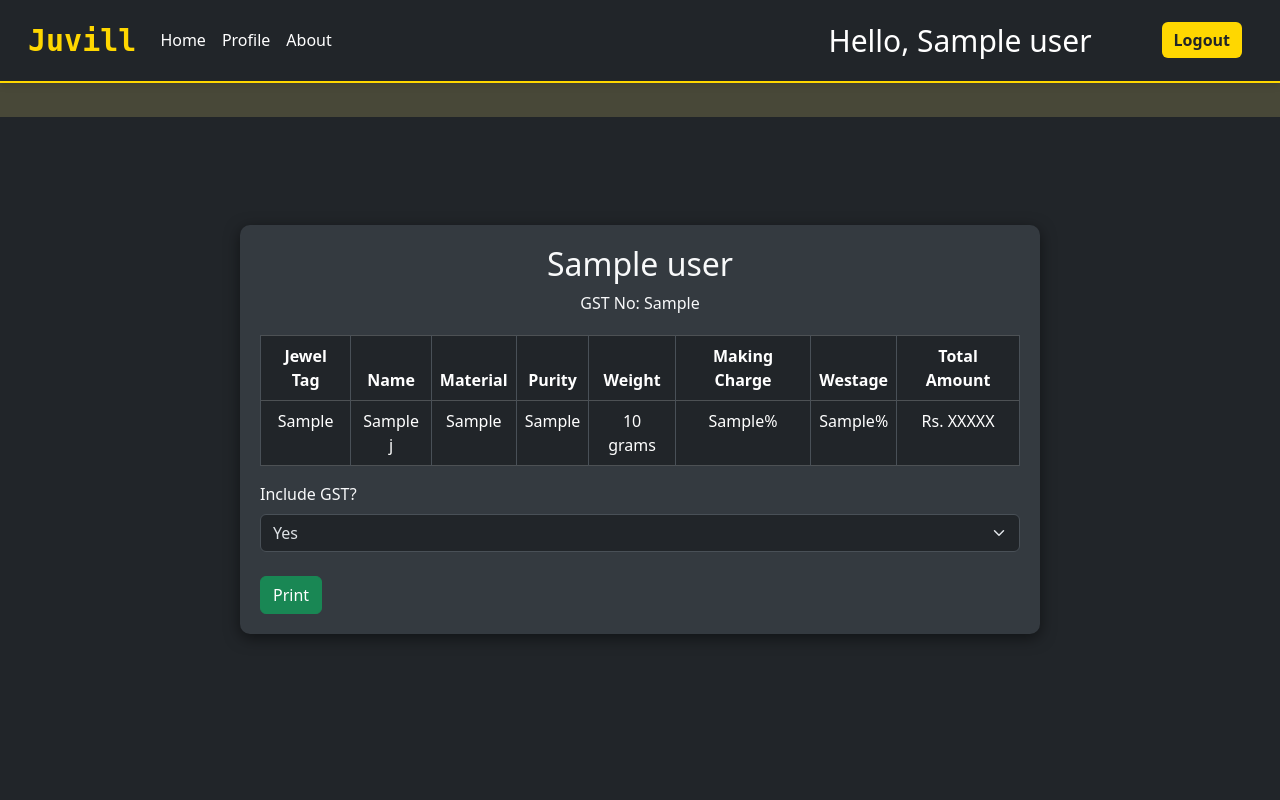
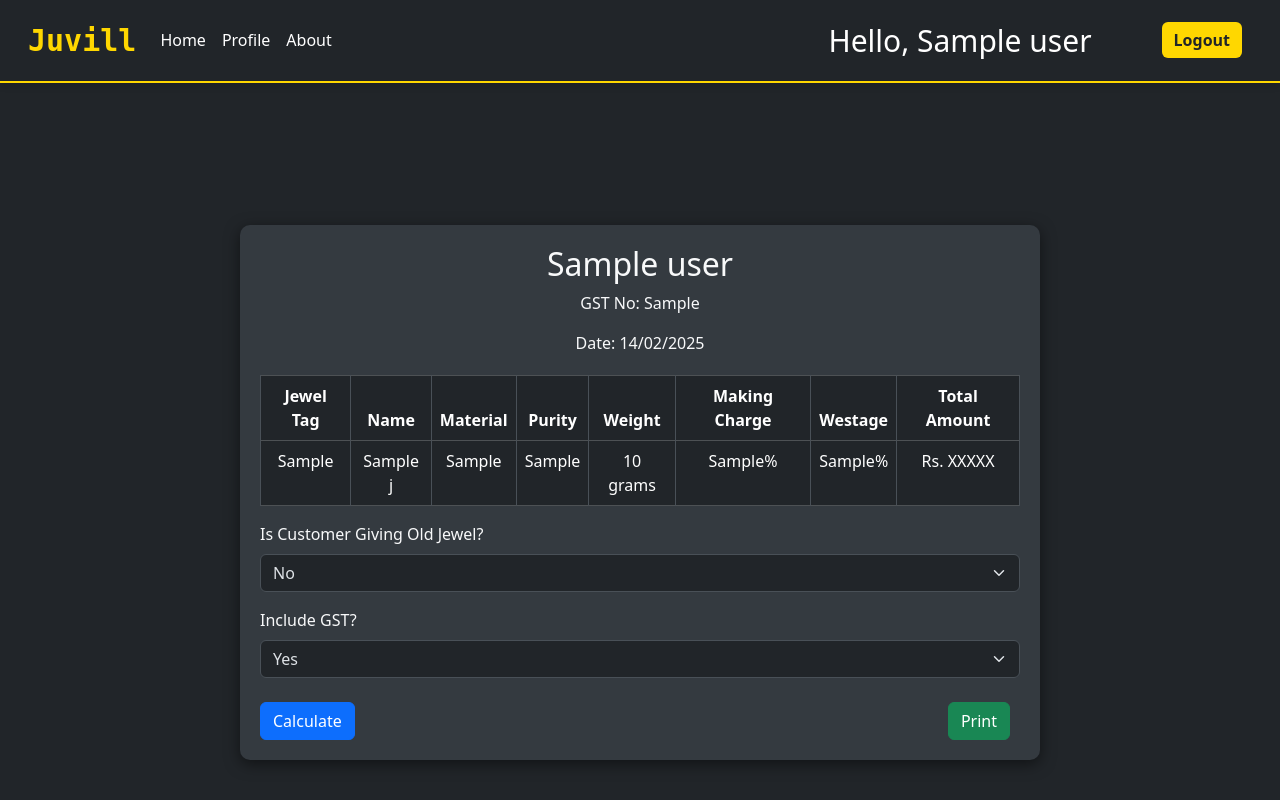
Before and after one commit to Aravind8967/Juvill, a Flask app: template templates/billing.html in a window 1280 px wide. Run offline with Flask 3, Linux system fonts and the light colour scheme; the template is opened without the code that fills it: most values are stand-ins (such as "Sample title", 1, 10 or a date in 2020); data that the repository does not hold is empty; some libraries are stand-ins or nearby versions.

Commit message:
version 3.2.0 new featues added * current Date section added at billing section * if customer want to sell his jewel to the owner this new featurn added * price chart amount top floating section removed

```diff
--- a/app.py
+++ b/app.py
@@ -1,12 +1,12 @@
 from flask import Flask, jsonify,render_template,flash,request,redirect,session, url_for
-from db_files.users import Users
-from db_files.inventory import Inventory
-from db_files.price_table import price_table
+from db_files import Users
+from db_files import Inventory
+from db_files import Price_table
 from flask_cors import CORS
 
 db = Users()
 inventory = Inventory()
-p_table = price_table()
+p_table = Price_table()
 
 app = Flask(__name__)
 CORS(app)
--- /dev/null
+++ b/db_files/__init__.py
@@ -0,0 +1,3 @@
+from .users import Users
+from .inventory import Inventory
+from .price_table import Price_table
--- a/db_files/price_table.py
+++ b/db_files/price_table.py
@@ -9,7 +9,7 @@ DB_NAME = os.getenv('DB_NAME')
 DB_USER = os.getenv('DB_USER')
 DB_PASSWORD = os.getenv('DB_PASSWORD')
 
-class price_table:
+class Price_table:
     def db_connection(self):
         try:
             db_connection = mysql.connector.connect(
--- a/static/billing.css
+++ b/static/billing.css
@@ -16,16 +16,25 @@ body {
     box-shadow: 0px 4px 15px rgba(0, 0, 0, 0.5);
     background-color: #343a40;
 }
+
 .billing-header {
     text-align: center;
     margin-bottom: 20px;
 }
+
 .table-dark th, .table-dark td {
     border-color: #495057;
 }
+
 .btn {
     margin-right: 10px;
 }
+
+/* Table layout for jewel details */
+#jewel-given-details {
+    transition: all 0.3s ease-in-out;
+}
+
 @media print {
     .buttons-row {
         display: none;
--- a/static/billing.js
+++ b/static/billing.js
@@ -1,25 +1,36 @@
 async function calculateTotal(u_id) {
     // Get all values from the HTML
     const j_gst = parseInt(document.getElementById('bj_gst').innerText);
-    const j_name = document.getElementById('bj_name');
     const j_material = document.getElementById('bj_material').innerText;
     const j_purity = document.getElementById('bj_purity').innerText;
     const j_weight = parseFloat(document.getElementById('bj_weight').innerText);
     const j_making_charge = parseFloat(document.getElementById('bj_making_charge').innerText);
     const j_westage = parseFloat(document.getElementById('bj_westage').innerText);
+    let jewel_given_price = 0;
 
-    data = {
-        'j_material' : j_material,
-        'j_purity' : j_purity,
-        'j_westage' : j_westage,
-        'j_weight' : j_weight,
-        'j_gst' :j_gst,
-        'j_making_charge' : j_making_charge
+    // Check if customer is giving an old jewel
+    if (document.getElementById('jewel-given').value === "yes") {
+        let oldWeight = parseFloat(document.getElementById('old-jewel-weight').value) || 0;
+        let oldPricePerGram = parseFloat(document.getElementById('old-jewel-price').value) || 0;
+        jewel_given_price = oldWeight * oldPricePerGram;
+    }
+
+    let data = {
+        'j_material': j_material,
+        'j_purity': j_purity,
+        'j_westage': j_westage,
+        'j_weight': j_weight,
+        'j_gst': j_gst,
+        'j_making_charge': j_making_charge
     };
+
     var amount_data = await total_amt(u_id, data);
     let gst_selection = document.getElementById('gst-selector').value;
-    let final_total = gst_selection === "yes" ? amount_data['total'] : amount_data['without_gst']
-    console.log(data);
+    let final_total = gst_selection === "yes" ? amount_data['total'] : amount_data['without_gst'];
+
+    // Deduct the given jewel price
+    final_total -= jewel_given_price;
+
     document.getElementById('total-amount').innerText = `Rs. ${final_total}`;
 }
 
@@ -30,6 +41,11 @@ function printPage() {
     }, 300); // Delay to update UI before printing
 }
 
+function toggleJewelGivenInput() {
+    let jewelGivenSection = document.getElementById('jewel-given-details');
+    jewelGivenSection.style.display = document.getElementById('jewel-given').value === "yes" ? "block" : "none";
+}
+
 function billing_js(){
     console.log("billing js file attached");
 }
--- a/static/style_main.css
+++ b/static/style_main.css
@@ -53,48 +53,6 @@ hr {
     padding: 20px;
     border-radius: 8px;
     box-shadow: 0 0 10px rgba(0, 0, 0, 0.5);
-}
-
-/* =============== floating bar ================== */
-#floating-ticker {
-    z-index: 1000;
-    background-color: rgb(72, 72, 56);
-    position: fixed;
-    top: 70px;
-    /* Place it just below the navbar */
-    width: 100%;
-    color: white;
-    font-size: 18px;
-    font-family: 'Arial', sans-serif;
-    overflow: hidden;
-    white-space: nowrap;
-    padding: 10px 0;
-    margin-bottom: 20px;
-}
-
-#ticker-wrapper {
-    display: inline-block;
-    animation: scroll-left 30s linear infinite;
-    padding-left: 100%;
-}
-
-#ticker-content {
-    display: inline-block;
-}
-
-#floating-ticker:hover #ticker-wrapper {
-    animation-play-state: paused;
-}
-
-/* Scrolling animation */
-@keyframes scroll-left {
-    from {
-        transform: translateX(100%);
-    }
-
-    to {
-        transform: translateX(-100%);
-    }
 }
 
 /* ======================= All inventory section ===================== */
--- a/templates/base.html
+++ b/templates/base.html
@@ -44,11 +44,6 @@
             </div>
         </div>
     </nav>
-    <div id="floating-ticker">
-        <div id="ticker-wrapper">
-            <div id="ticker-content"></div>
-        </div>
-    </div>
     {% block body%}
 
     {% endblock body %}
--- a/templates/billing.html
+++ b/templates/billing.html
@@ -1,13 +1,13 @@
 {% extends 'base.html' %}
-{% block title %} welcome {{data.user.u_name}} {% endblock title%}
+{% block title %} Welcome {{data.user.u_name}} {% endblock title %}
 
 {% block body %}
-
 <div style="margin-top: 10rem;">
     <div class="billing-container">
         <div class="billing-header">
             <h2>{{ data.user.u_company_name }}</h2>
             <p>GST No: {{ data.user.gst_no }}</p>
+            <p>Date: <span id="billing-date"></span></p> <!-- Date Section -->
         </div>
 
         <!-- Jewel Details -->
@@ -38,9 +38,46 @@
                 </tr>
             </tbody>
         </table>
+
+        <!-- Jewel Given Price Section -->
+        <div class="mb-3">
+            <label for="jewel-given" class="form-label">Is Customer Giving Old Jewel?</label>
+            <select id="jewel-given" class="form-select" onchange="toggleJewelGivenInput()">
+                <option value="no" selected>No</option>
+                <option value="yes">Yes</option>
+            </select>
+        </div>
+
+        <!-- Old Jewel Details in a Table Row -->
+        <div id="jewel-given-details" style="display: none;">
+            <table class="table table-dark table-bordered">
+                <thead>
+                    <tr>
+                        <th>Jewel Name</th>
+                        <th>Jewel Material</th>
+                        <th>Jewel Weight (grams)</th>
+                        <th>Price per Gram (Rs.)</th>
+                    </tr>
+                </thead>
+                <tbody>
+                    <tr>
+                        <td><input type="text" id="old-jewel-name" class="form-control" placeholder="Enter name" required></td>
+                        <td>
+                            <select id="old-jewel-material" class="form-select">
+                                <option value="Gold">Gold</option>
+                                <option value="Silver">Silver</option>
+                            </select>
+                        </td>
+                        <td><input type="number" id="old-jewel-weight" class="form-control" placeholder="Weight in grams" required></td>
+                        <td><input type="number" id="old-jewel-price" class="form-control" placeholder="Price per gram" required></td>
+                    </tr>
+                </tbody>
+            </table>
+        </div>
+
         <div class="mb-3">
             <label for="gst-selector" class="form-label">Include GST?</label>
-            <select id="gst-selector" class="form-select" onchange="calculateTotal('{{data.user.id}}')">
+            <select id="gst-selector" class="form-select">
                 <option value="yes" selected>Yes</option>
                 <option value="no">No</option>
             </select>
@@ -48,15 +85,22 @@
 
         <!-- Buttons -->
         <div class="buttons-row mt-4 d-flex justify-content-between">
+            <button class="btn btn-primary" onclick="calculateTotal('{{data.user.id}}')">Calculate</button>
             <button class="btn btn-success" onclick="printPage()">Print</button>
         </div>
     </div>
 </div>
+
 <script>
     document.addEventListener("DOMContentLoaded", function () {
-        calculateTotal('{{data.user.id}}');  // Initialize total amount on page load
+        let today = new Date();
+        let formattedDate = today.getDate().toString().padStart(2, '0') + '/' +
+                            (today.getMonth() + 1).toString().padStart(2, '0') + '/' +
+                            today.getFullYear();
+        document.getElementById("billing-date").innerText = formattedDate;
     });
 </script>
+
 <script src="{{url_for('static', filename='billing.js')}}"></script>
 
 {% endblock body %}
```
Also changed, not shown: notes.txt (+56 -0 lines).
